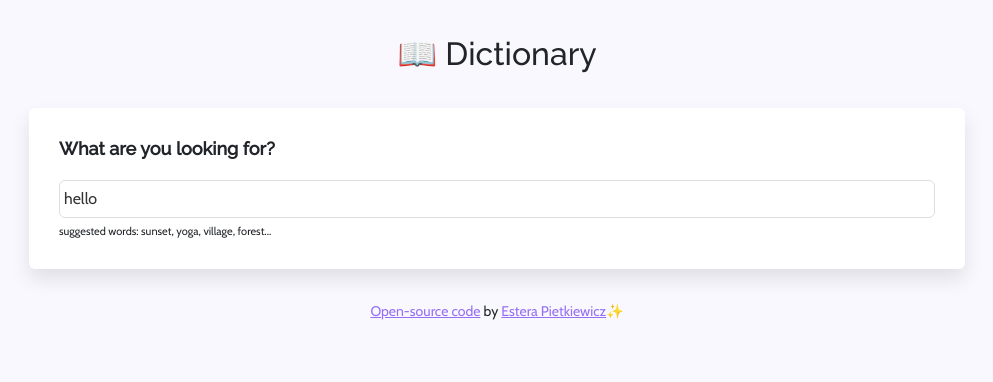
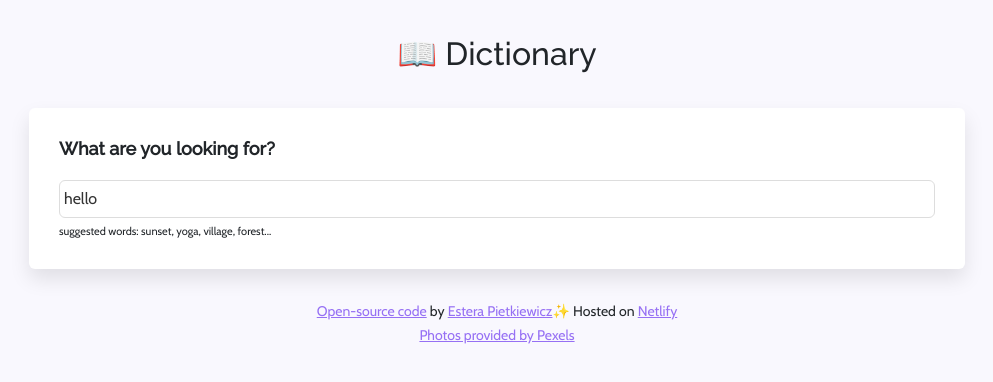
Before and after one commit to latin-bubel/dictionary-project, a React (Create React App) app: page / in a window 1280 px wide. Shown: the top 382 px of the page, without its empty margins (143-1136 px from the left). Built offline with nearby package versions, Linux system fonts and the light colour scheme; no server answers.

Commit message:
Added credits

```diff
--- a/src/App.js
+++ b/src/App.js
@@ -29,7 +29,24 @@ function App() {
             >
               Estera Pietkiewicz
             </a>
-            ✨
+            ✨ Hosted on{" "}
+            <a
+              href="https://venerable-lamington-bf4c3d.netlify.app/"
+              target="_blank"
+              rel="noreferrer"
+              title="Netlify - dictionary project"
+            >
+              Netlify
+            </a>{" "}
+            <br />
+            <a
+              href="https://www.pexels.com "
+              target="_blank"
+              rel="noreferrer"
+              title="Pexels"
+            >
+              Photos provided by Pexels
+            </a>
           </small>
         </footer>
       </div>
```
